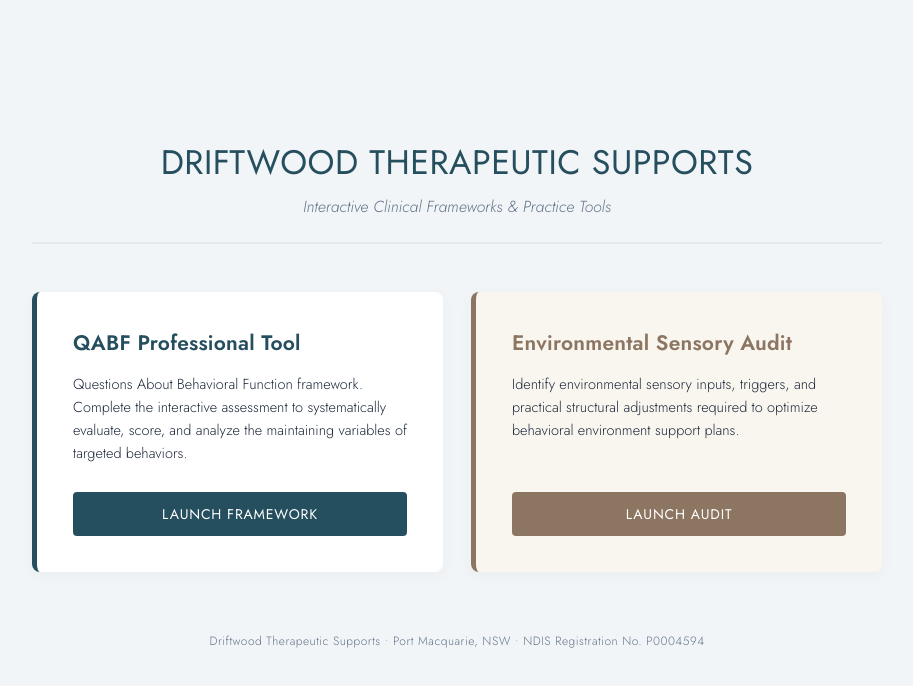
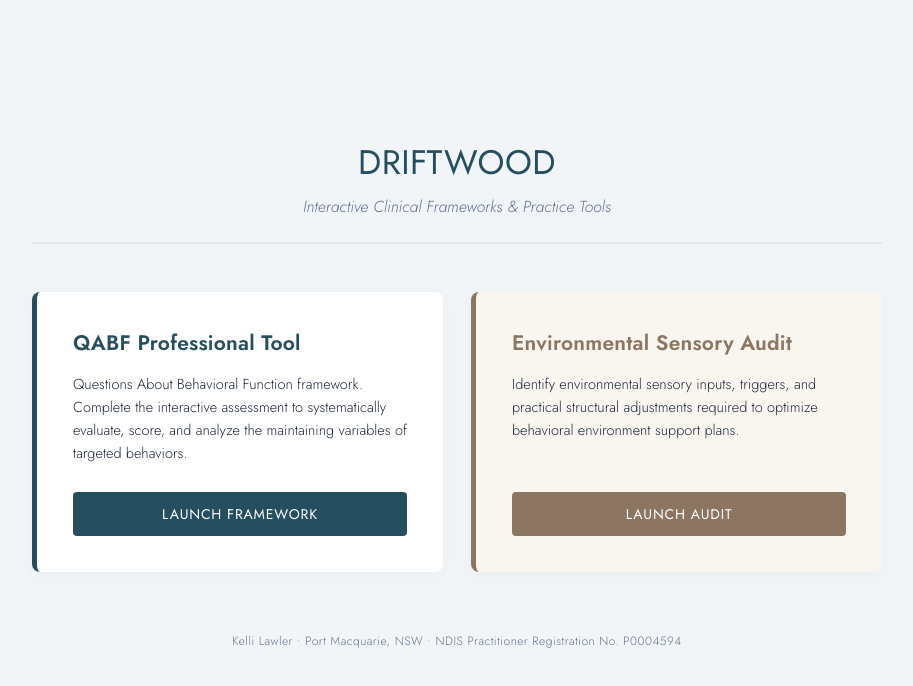
Before and after one commit to kellilawlerbsp/Clinical-Tools, a plain HTML site: page index.html in a window 1280 px wide. Shown: the whole page, without its empty margins (183-1096 px from the left). Drawn offline with Linux system fonts and the light colour scheme.

Commit message:
Update index.html

```diff
--- a/index.html
+++ b/index.html
@@ -158,7 +158,7 @@
 
 <div class="portal-wrapper">
     <header>
-        <h1>Driftwood Therapeutic Supports</h1>
+        <h1>Driftwood</h1>
         <p>Interactive Clinical Frameworks & Practice Tools</p>
     </header>
 
@@ -181,7 +181,7 @@
     </div>
 
     <footer>
-        <p>Driftwood Therapeutic Supports &bull; Port Macquarie, NSW &bull; NDIS Registration No. P0004594</p>
+        <p>Kelli Lawler &bull; Port Macquarie, NSW &bull; NDIS Practitioner Registration No. P0004594</p>
     </footer>
 </div>
 
```
